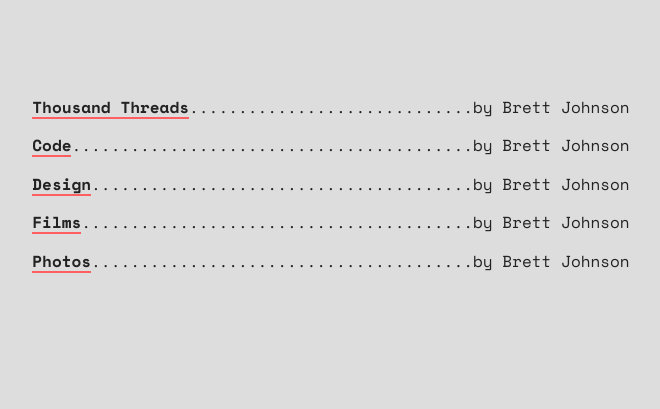
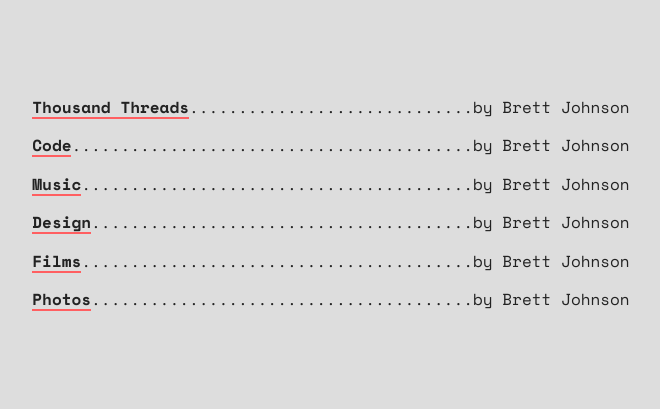
Before and after one commit to brettmjohnson/bybrettjohnson_2021, a plain HTML site: page index.html in a window 1280 px wide. Shown: the whole page, without its empty margins (309-969 px from the left). Drawn offline with nearby package versions, Linux system fonts and the light colour scheme.

Commit message:
Added Music

```diff
--- a/index.html
+++ b/index.html
@@ -19,6 +19,7 @@
     <ul>
       <li><a href="https://thousandthreadsgame.com">Thousand Threads</a>...<span class="credit-name">by Brett Johnson</span></li>
       <li><a href="https://code.bybrettjohnson.com">Code</a>...............<span class="credit-name">by Brett Johnson</span></li>
+      <li><a href="https://music.bybrettjohnson.com">Music</a>..............<span class="credit-name">by Brett Johnson</span></li>
       <li><a href="https://design.bybrettjohnson.com">Design</a>.............<span class="credit-name">by Brett Johnson</span></li>
       <li><a href="https://films.bybrettjohnson.com">Films</a>..............<span class="credit-name">by Brett Johnson</span></li>
       <li><a href="https://instagram.com/bybrettjohnson">Photos</a>.............<span class="credit-name">by Brett Johnson</span></li>
```
